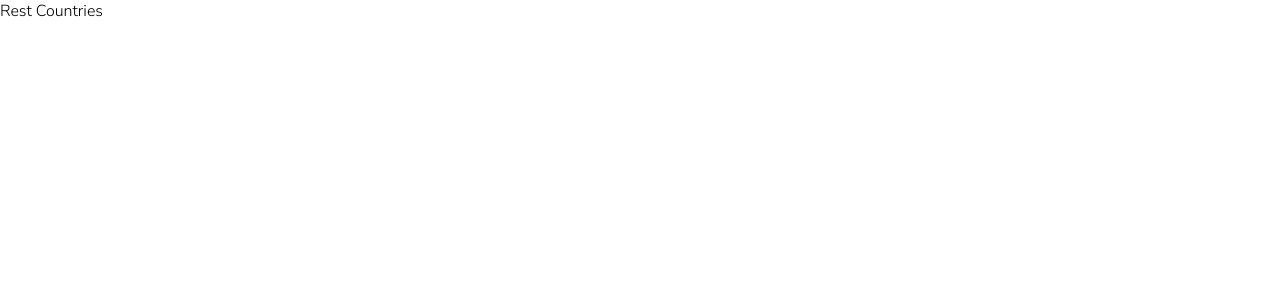
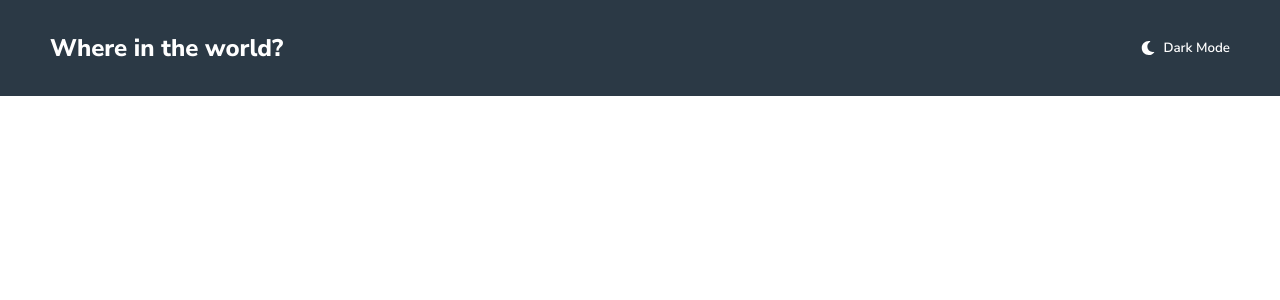
Before and after one commit to Rafael-Arruda/rest-countries, a React (Create React App) app: page / in a window 1280 px wide. Shown: the top 300 px of the page. Built offline with nearby package versions, Linux system fonts and the light colour scheme.

Commit message:
Header criada

```diff
--- a/package.json
+++ b/package.json
@@ -8,6 +8,7 @@
     "@testing-library/user-event": "^13.5.0",
     "react": "^18.2.0",
     "react-dom": "^18.2.0",
+    "react-icons": "^4.7.1",
     "react-scripts": "5.0.1",
     "styled-components": "^5.3.6",
     "web-vitals": "^2.1.4"
--- a/src/App.js
+++ b/src/App.js
@@ -1,9 +1,11 @@
 import { Global } from "./styles/global";
+
+import Header from "./components/Header";
 
 function App() {
   return (
     <div className="App">
-      Rest Countries
+      <Header/>
 
       <Global/>
     </div>
--- /dev/null
+++ b/src/components/Header/index.js
@@ -0,0 +1,18 @@
+import React from "react";
+import * as C from './style';
+
+import {FaMoon, FaRegMoon} from 'react-icons/fa';
+
+export default function Header() {
+    return(
+        <C.Container>
+            <C.Logo>
+                <h2>Where in the world?</h2>
+            </C.Logo>
+            <C.ToggleTheme>
+                <FaMoon color="#fff" size={14}/>
+                <span>Dark Mode</span>
+            </C.ToggleTheme>
+        </C.Container>
+    )
+}
--- /dev/null
+++ b/src/components/Header/style.js
@@ -0,0 +1,29 @@
+import styled from "styled-components";
+
+export const Container = styled.div`
+    width: 100%;
+    height: 12vh;
+    background-color: hsl(209, 23%, 22%);
+    display: flex;
+    align-items: center;
+    justify-content: space-between;
+    padding: 0px 50px;
+`;
+
+export const Logo = styled.div`
+    color: #fff;
+`;
+
+export const ToggleTheme = styled.button`
+    background-color: transparent;
+    border: none;
+    color: #fff;
+    display: flex;
+    align-items: center;
+    gap: 8px;
+
+    span {
+        font-weight: 600;
+        font-size: 1em;
+    }
+`;
```
Also changed, not shown: 1 other file (tests, documents, lock files or other folders).
